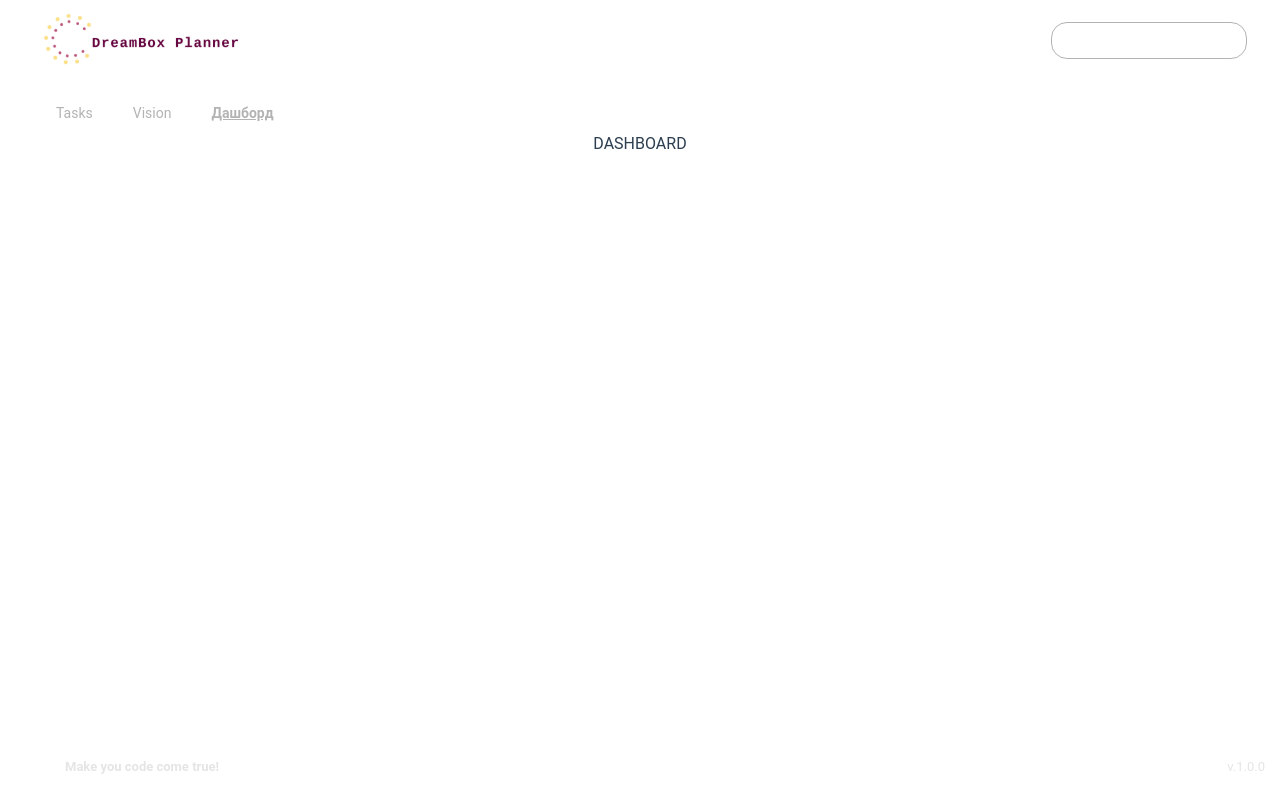
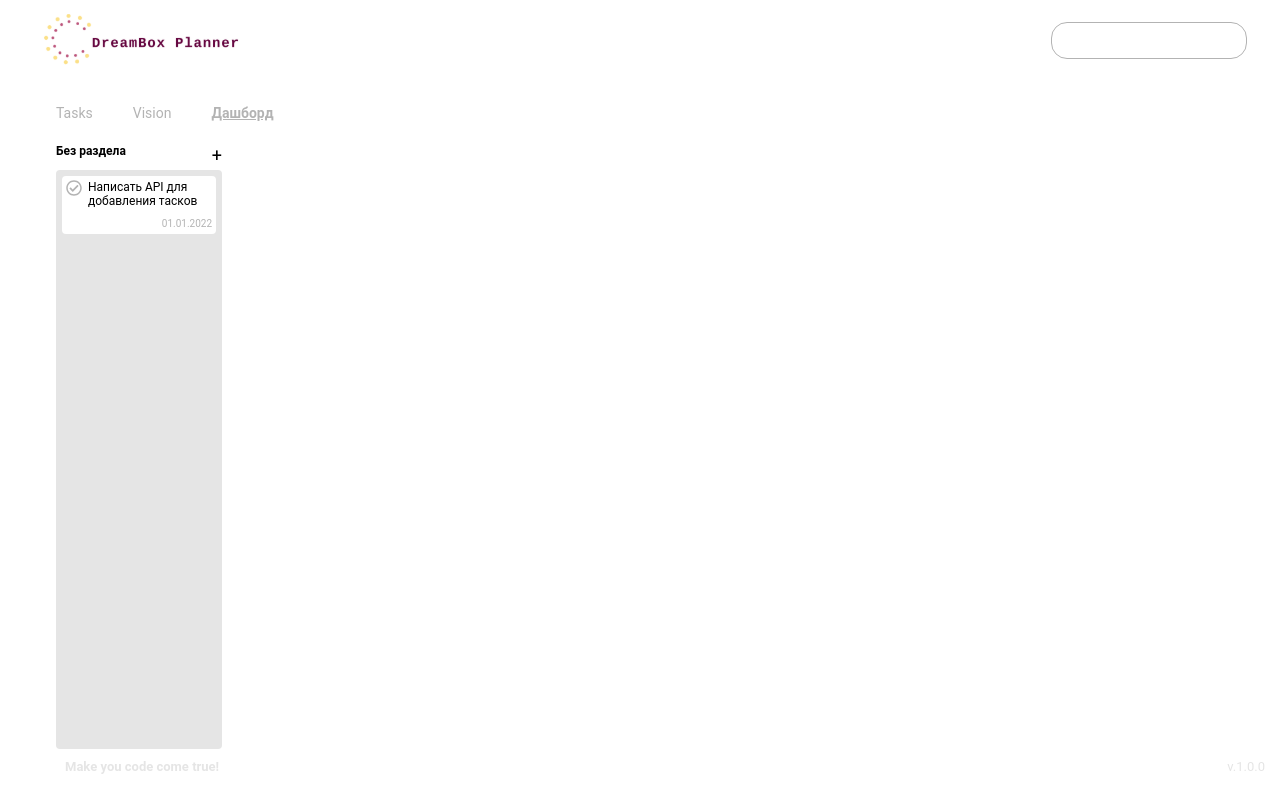
Before and after one commit to aminaev1311/dreamBox-planner-gb, a Vue app in the folder dreambox-planner-gb/: page /dashboard in a window 1280 px wide. Built offline with nearby package versions, Linux system fonts and the light colour scheme; no server answers.

Commit message:
Add page Dashboard and first task with css

```diff
--- a/dreambox-planner-gb/package.json
+++ b/dreambox-planner-gb/package.json
@@ -9,6 +9,10 @@
     "json": "json-server --watch db.json --port 3004"
   },
   "dependencies": {
+    "@fortawesome/fontawesome-svg-core": "^1.2.36",
+    "@fortawesome/free-regular-svg-icons": "^5.15.4",
+    "@fortawesome/free-solid-svg-icons": "^5.15.4",
+    "@fortawesome/vue-fontawesome": "^3.0.0-5",
     "core-js": "^3.6.5",
     "vue": "^3.0.0",
     "vue-router": "^4.0.12",
--- a/dreambox-planner-gb/src/App.vue
+++ b/dreambox-planner-gb/src/App.vue
@@ -5,7 +5,6 @@
     <main class="main">
       <router-view />
     </main>
-
     <Footer />
   </div>
 
--- a/dreambox-planner-gb/src/main.js
+++ b/dreambox-planner-gb/src/main.js
@@ -3,4 +3,14 @@ import App from "./App.vue";
 import router from "./router";
 import store from "./store";
 
-createApp(App).use(store).use(router).mount("#app");
+import { library } from '@fortawesome/fontawesome-svg-core'
+import { FontAwesomeIcon } from "@fortawesome/vue-fontawesome";
+import { faCheckCircle } from '@fortawesome/free-regular-svg-icons'
+
+library.add(faCheckCircle)
+
+createApp(App)
+    .component("font-awesome-icon", FontAwesomeIcon)
+    .use(store)
+    .use(router)
+    .mount("#app");
--- a/dreambox-planner-gb/src/views/Dashboard.vue
+++ b/dreambox-planner-gb/src/views/Dashboard.vue
@@ -1,6 +1,31 @@
 <template>
   <main>
-    DASHBOARD
+    <div class="dashboard">
+      <div class="section">
+        <div class="section-header">
+          <p class="section-title">
+            Без раздела
+          </p>
+          <a class="section-plus">+</a>
+        </div>
+        <div class="section-body">
+          <div class="task">
+            <div class="task-header">
+              <a class="task-check">
+                <font-awesome-icon :icon="['far', 'check-circle']"  />
+              </a>
+              <p class="task-title">
+                Написать API для добавления тасков
+              </p>
+            </div>
+
+            <p class="task-date">
+              01.01.2022
+            </p>
+          </div>
+        </div>
+      </div>
+    </div>
   </main>
 </template>
 
@@ -11,5 +36,69 @@ export default {
 </script>
 
 <style lang="sass" scoped>
+.dashboard
+  height: calc(100vh - 200px)
+  display: flex
+.section
+  width: 166px
+  margin: 0 16px
+
+  &-header
+    display: flex
+    justify-content: space-between
+    font-weight: bold
+    font-size: 12px
+    line-height: 14px
+    color: #000000
+    margin-top: 10px
+    margin-bottom: 5px
+
+  &-plus
+    font-weight: normal
+    font-size: 18px
+    line-height: 21px
+
+    &:hover
+      font-weight: bold
+
+  &-body
+    background-color: #E5E5E5
+    border-radius: 4px
+    height: calc(100% - 21px)
+    padding: 6px
+    box-sizing: border-box
+
+.task
+  margin-bottom: 10px
+  background-color: white
+  border-radius: 4px
+  padding: 4px
+
+  &-header
+    display: flex
+
+  &-title
+    font-style: normal
+    font-weight: normal
+    font-size: 12px
+    line-height: 14px
+    color: #000000
+    text-align: start
+    margin-bottom: 10px
+
+  &-check
+    font-size: 16px
+    line-height: 18px
+    color: #B3B3B3
+    margin-right: 6px
+
+    &:hover
+      color: black
+
+  &-date
+    text-align: end
+    font-size: 10px
+    line-height: 12px
+    color: #B3B3B3
 
 </style>
```
Also changed, not shown: 1 other file (tests, documents, lock files or other folders).
